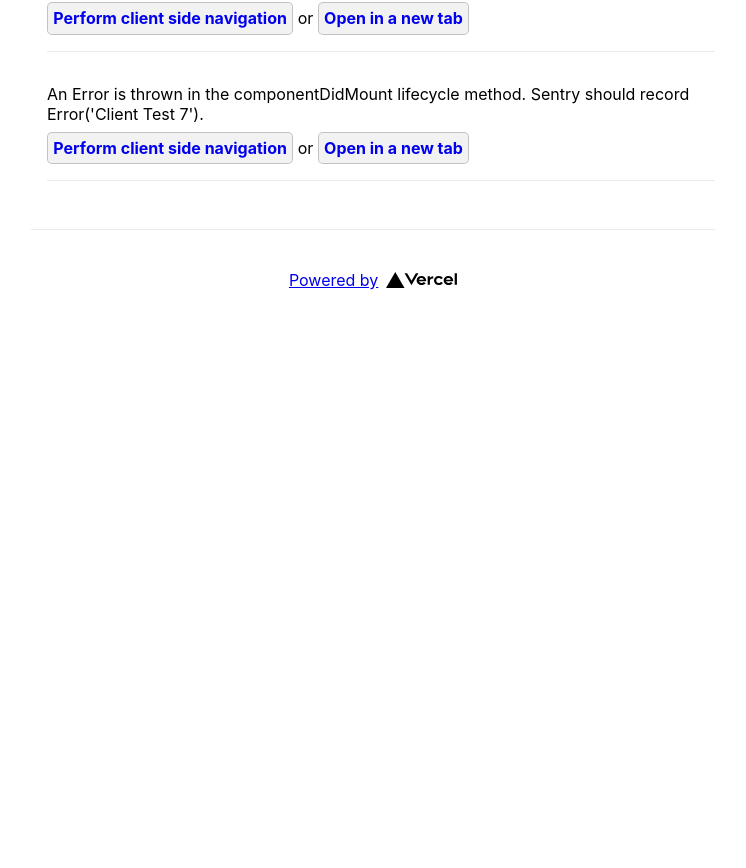
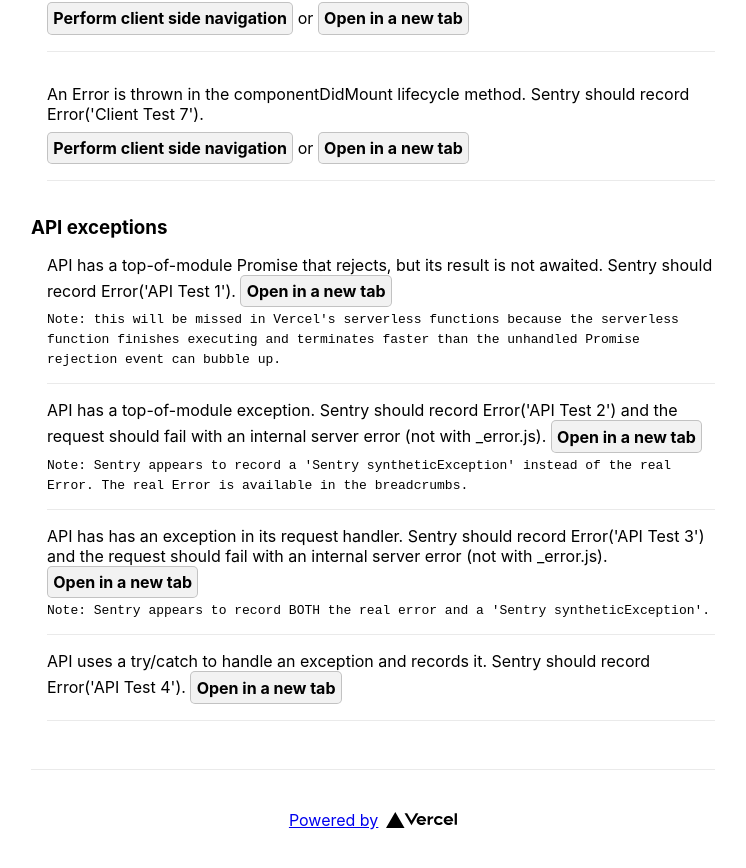
Before and after one commit to elsigh/fail-app, a Next.js app: page / in a window 1280 px wide. Shown: the part 1610-2478 px from the top of the page, without its empty margins (267-1013 px from the left). Before the commit the page ends 1948 px from the top, so only its background shows below. Built offline with nearby package versions, Linux system fonts and the light colour scheme.

Commit message:
Adds API tests from https://github.com/vercel/next.js/pull/16457

```diff
--- a/pages/api/hello.js
+++ /dev/null
@@ -1,6 +0,0 @@
-// Next.js API route support: https://nextjs.org/docs/api-routes/introduction
-
-export default (req, res) => {
-  res.statusCode = 200
-  res.json({ name: 'John Doe' })
-}
--- /dev/null
+++ b/pages/api/test1.js
@@ -0,0 +1,7 @@
+const doAsyncWork = () => Promise.reject(new Error('API Test 1'))
+doAsyncWork()
+
+export default function handler(req, res) {
+  res.statusCode = 200
+  res.json({ name: 'John Doe' })
+}
--- /dev/null
+++ b/pages/api/test2.js
@@ -0,0 +1,10 @@
+function work() {
+  throw new Error('API Test 2')
+}
+
+work()
+
+export default function handler(req, res) {
+  res.statusCode = 200
+  res.json({ name: 'John Doe' })
+}
--- /dev/null
+++ b/pages/api/test3.js
@@ -0,0 +1,10 @@
+function work() {
+  throw new Error('API Test 3')
+}
+
+export default function handler(req, res) {
+  work()
+
+  res.statusCode = 200
+  res.json({ name: 'John Doe' })
+}
--- /dev/null
+++ b/pages/api/test4.js
@@ -0,0 +1,13 @@
+import * as Sentry from '@sentry/node'
+
+export default async function handler(req, res) {
+  try {
+    throw new Error('API Test 4')
+  } catch (error) {
+    Sentry.captureException(error)
+    await Sentry.flush(2000) // You must call flush before sending the reponse
+  }
+
+  res.statusCode = 200
+  res.json({ name: 'John Doe' })
+}
--- a/pages/index.js
+++ b/pages/index.js
@@ -160,6 +160,56 @@ const Index = () => (
           </a>
         </li>
       </ul>
+
+      <h3>API exceptions</h3>
+      <ul className={styles.exceptions}>
+        <li>
+          API has a top-of-module Promise that rejects, but its result is not
+          awaited. Sentry should record Error('API Test 1').{' '}
+          <a href="/api/test1" target="_blank">
+            Open in a new tab
+          </a>
+          <br />
+          <code>
+            Note: this will be missed in Vercel's serverless functions because
+            the serverless function finishes executing and terminates faster
+            than the unhandled Promise rejection event can bubble up.
+          </code>
+        </li>
+        <li>
+          API has a top-of-module exception. Sentry should record Error('API
+          Test 2') and the request should fail with an internal server error
+          (not with _error.js).{' '}
+          <a href="/api/test2" target="_blank">
+            Open in a new tab
+          </a>
+          <br />
+          <code>
+            Note: Sentry appears to record a 'Sentry syntheticException' instead
+            of the real Error. The real Error is available in the breadcrumbs.
+          </code>
+        </li>
+        <li>
+          API has has an exception in its request handler. Sentry should record
+          Error('API Test 3') and the request should fail with an internal
+          server error (not with _error.js).{' '}
+          <a href="/api/test3" target="_blank">
+            Open in a new tab
+          </a>
+          <br />
+          <code>
+            Note: Sentry appears to record BOTH the real error and a 'Sentry
+            syntheticException'.
+          </code>
+        </li>
+        <li>
+          API uses a try/catch to handle an exception and records it. Sentry
+          should record Error('API Test 4').{' '}
+          <a href="/api/test4" target="_blank">
+            Open in a new tab
+          </a>
+        </li>
+      </ul>
     </main>
 
     <footer className={styles.footer}>
--- a/styles/globals.module.css
+++ b/styles/globals.module.css
@@ -59,6 +59,7 @@
   border: 1px solid rgba(0, 0, 0, 0.2);
   background: rgba(0, 0, 0, 0.05);
   border-radius: 5px;
+  color: inherit;
   text-decoration: none;
 }
 
```
